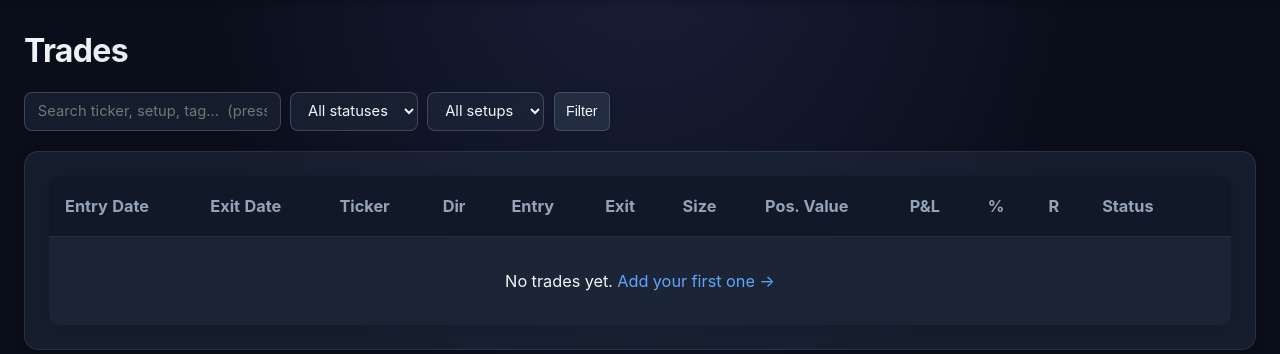
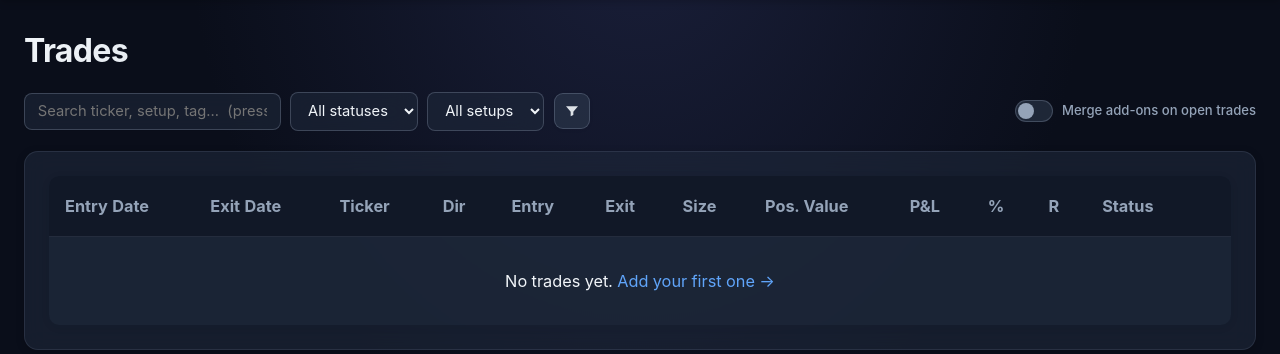
Before and after one commit to j-sromero/tradingjournal, a Flask app: page /trades in a window 1280 px wide. Shown: the part 96-450 px from the top of the page. Run offline with Flask 3, Linux system fonts and the light colour scheme; data comes from the database, SQL or seed files in the repository; data that the repository does not hold is empty.

Commit message:
Feat: merge open trades and insert filter icon

```diff
--- a/app.py
+++ b/app.py
@@ -1236,6 +1236,7 @@ def trades_list():
     status = request.args.get("status", "")
     setup = request.args.get("setup", "")
     selected_day = normalize_iso_day(request.args.get("day", "").strip())
+    merge_open = request.args.get("merge_open") == "1"
     show_individual = request.args.get("raw") == "1"
     selected_campaign = request.args.get("campaign", "").strip()
     sql = "SELECT * FROM trades WHERE (tags IS NULL OR tags NOT LIKE '%playbook%')"
@@ -1258,6 +1259,40 @@ def trades_list():
     campaigns = build_trade_campaigns(filtered_trades)
     campaign_map = {campaign["campaign_id"]: campaign for campaign in campaigns}
     trades = [aggregate_trade_campaign(campaign) for campaign in campaigns]
+
+    if merge_open:
+        merged_trades = []
+        merged_open = {}
+        open_order = []
+        for trade in trades:
+            if trade.get("status") != "open":
+                merged_trades.append(trade)
+                continue
+            merge_key = (trade.get("ticker"), trade.get("direction") or "")
+            if merge_key not in merged_open:
+                merged_open[merge_key] = dict(trade)
+                merged_open[merge_key]["_entry_notional"] = float(trade.get("entry_price") or 0) * float(trade.get("size") or 0)
+                open_order.append(merge_key)
+                continue
+            current = merged_open[merge_key]
+            current_size = float(current.get("size") or 0)
+            trade_size = float(trade.get("size") or 0)
+            current_entry_notional = float(current.get("_entry_notional") or 0)
+            trade_entry_notional = float(trade.get("entry_price") or 0) * trade_size
+            combined_size = current_size + trade_size
+            current["size"] = round(combined_size, 4)
+            current["entry_price"] = round((current_entry_notional + trade_entry_notional) / combined_size, 4) if combined_size else current.get("entry_price")
+            current["_entry_notional"] = current_entry_notional + trade_entry_notional
+            current["fees"] = round(float(current.get("fees") or 0) + float(trade.get("fees") or 0), 4)
+            if trade.get("entry_date") and (not current.get("entry_date") or trade["entry_date"] < current["entry_date"]):
+                current["entry_date"] = trade["entry_date"]
+            current["is_grouped"] = True
+            current["group_count"] = int(current.get("group_count") or 1) + int(trade.get("group_count") or 1)
+            current["_entry_notional"] = round(current["_entry_notional"], 10)
+        for trade in merged_open.values():
+            trade.pop("_entry_notional", None)
+        merged_trades.extend(merged_open[key] for key in open_order)
+        trades = sorted(merged_trades, key=lambda t: t.get("entry_date") or "", reverse=True)
 
     if show_individual and selected_campaign in campaign_map:
         selected_camp = campaign_map[selected_campaign]
@@ -1324,6 +1359,7 @@ def trades_list():
         raw_group_label=raw_group_label,
         raw_group_anchor=raw_group_anchor,
         selected_campaign=selected_campaign,
+        merge_open=merge_open,
         stats=stats,
         v3_mode=False,
     )
@@ -1335,6 +1371,7 @@ def v3_trades_list():
     q = request.args.get("q", "").strip()
     status = request.args.get("status", "")
     selected_day = normalize_iso_day(request.args.get("day", "").strip())
+    merge_open = request.args.get("merge_open") == "1"
 
     conn = sqlite3.connect(V3_DB_PATH)
     conn.row_factory = sqlite3.Row
@@ -1366,6 +1403,46 @@ def v3_trades_list():
         if len(text) >= 12 and text[:12].isdigit():
             return f"{text[0:4]}-{text[4:6]}-{text[6:8]} {text[8:10]}:{text[10:12]}"
         return text or None
+
+    def _merge_open_trades(rows_data):
+        merged = {}
+        order = []
+
+        for row in rows_data:
+            if row["exit_datetime"] is not None:
+                merged_key = (int(row["id"]),)
+            else:
+                merged_key = (row["symbol"], "open")
+
+            if merged_key not in merged:
+                merged[merged_key] = dict(row)
+                merged[merged_key]["_entry_notional"] = float(row["entry_price"] or 0) * float(row["quantity"] or 0)
+                order.append(merged_key)
+                continue
+
+            current = merged[merged_key]
+            current_quantity = float(current["quantity"] or 0)
+            row_quantity = float(row["quantity"] or 0)
+            current_entry_notional = float(current.get("_entry_notional") or 0)
+            row_entry_notional = float(row["entry_price"] or 0) * row_quantity
+            combined_quantity = current_quantity + row_quantity
+            current["quantity"] = combined_quantity
+            current["entry_price"] = (current_entry_notional + row_entry_notional) / combined_quantity if combined_quantity else float(current["entry_price"] or 0)
+            current["_entry_notional"] = current_entry_notional + row_entry_notional
+            if current["exit_price"] is None:
+                current["exit_price"] = row["exit_price"]
+            current["ib_commission"] = float(current["ib_commission"] or 0) + float(row["ib_commission"] or 0)
+            if row["entry_datetime"] and (not current["entry_datetime"] or row["entry_datetime"] < current["entry_datetime"]):
+                current["entry_datetime"] = row["entry_datetime"]
+            if row["exit_datetime"] and (not current["exit_datetime"] or row["exit_datetime"] > current["exit_datetime"]):
+                current["exit_datetime"] = row["exit_datetime"]
+
+        for item in merged.values():
+            item.pop("_entry_notional", None)
+        return [merged[key] for key in order]
+
+    if merge_open:
+        rows = _merge_open_trades(rows)
 
     trades = []
     for r in rows:
@@ -1418,6 +1495,7 @@ def v3_trades_list():
         raw_group_label=None,
         raw_group_anchor=None,
         selected_campaign="",
+        merge_open=merge_open,
         stats=stats,
         v3_mode=True,
     )
--- a/static/style.css
+++ b/static/style.css
@@ -675,6 +675,89 @@ tbody tr:last-child td {
   gap: 0.6rem;
   margin-bottom: 1.25rem;
   flex-wrap: wrap;
+  align-items: center;
+}
+
+.filters-main {
+  display: flex;
+  flex-wrap: wrap;
+  gap: 0.6rem;
+  align-items: center;
+  flex: 1 1 auto;
+}
+
+.filters-main .btn {
+  flex: 0 0 auto;
+}
+
+.filter-icon-btn {
+  width: 36px;
+  height: 36px;
+  padding: 0;
+  display: inline-flex;
+  align-items: center;
+  justify-content: center;
+  border-radius: 9px;
+}
+
+.filter-icon-btn svg {
+  opacity: 0.9;
+}
+
+.merge-toggle {
+  margin-left: auto;
+  display: inline-flex;
+  align-items: center;
+  gap: 0.55rem;
+  color: var(--muted);
+  font-size: 0.82rem;
+  font-weight: 500;
+  cursor: pointer;
+  user-select: none;
+}
+
+.merge-toggle input {
+  position: absolute;
+  opacity: 0;
+  pointer-events: none;
+}
+
+.merge-toggle__switch {
+  position: relative;
+  width: 38px;
+  height: 22px;
+  border-radius: 999px;
+  background: var(--panel-hover);
+  border: 1px solid var(--border-strong);
+  transition: background 0.15s ease, border-color 0.15s ease;
+  flex: 0 0 auto;
+}
+
+.merge-toggle__switch::after {
+  content: "";
+  position: absolute;
+  top: 50%;
+  left: 2px;
+  width: 16px;
+  height: 16px;
+  border-radius: 50%;
+  background: var(--muted);
+  transform: translateY(-50%);
+  transition: transform 0.15s ease, background 0.15s ease;
+}
+
+.merge-toggle input:checked + .merge-toggle__switch {
+  background: rgba(74, 222, 128, 0.16);
+  border-color: rgba(74, 222, 128, 0.45);
+}
+
+.merge-toggle input:checked + .merge-toggle__switch::after {
+  transform: translate(16px, -50%);
+  background: var(--primary);
+}
+
+.merge-toggle__text {
+  white-space: nowrap;
 }
 
 .filters input,
--- a/templates/trades.html
+++ b/templates/trades.html
@@ -2,6 +2,7 @@
 {% block content %}
 <h1>{{ 'Trades v3' if v3_mode else 'Trades' }}</h1>
 <form class="filters" method="get">
+  <div class="filters-main">
   <input type="text" id="search-input" name="q" placeholder="Search ticker, setup, tag…  (press /)" value="{{ q }}">
   <select name="status">
     <option value="">All statuses</option>
@@ -12,17 +13,27 @@
     <option value="">All setups</option>
     {% for s in setups %}<option value="{{ s }}" {% if setup==s %}selected{% endif %}>{{ s }}</option>{% endfor %}
   </select>
+  <button class="btn filter-icon-btn" type="submit" aria-label="Apply filters" title="Apply filters">
+    <svg viewBox="0 0 24 24" width="16" height="16" aria-hidden="true" focusable="false">
+      <path d="M3 5h18l-7 8v5l-4 2v-7L3 5z" fill="currentColor"></path>
+    </svg>
+  </button>
+  </div>
+  <label class="merge-toggle">
+    <input type="checkbox" name="merge_open" value="1" {% if merge_open %}checked{% endif %} onchange="this.form.submit()">
+    <span class="merge-toggle__switch" aria-hidden="true"></span>
+    <span class="merge-toggle__text">Merge add-ons on open trades</span>
+  </label>
   {% if selected_day %}<input type="hidden" name="day" value="{{ selected_day }}">{% endif %}
   {% if show_individual %}<input type="hidden" name="raw" value="1">{% endif %}
   {% if selected_campaign %}<input type="hidden" name="campaign" value="{{ selected_campaign }}">{% endif %}
-  <button class="btn">Filter</button>
 </form>
 
 {% if selected_day %}
   <div class="card filter-summary">
     <strong>Day filter:</strong> {{ selected_day_label }}
     <span class="muted">Showing trades where you opened or closed a position on that date.</span>
-    <a class="btn" href="{{ url_for('v3_trades_list', q=q, status=status) if v3_mode else url_for('trades_list', q=q, status=status, setup=setup) }}">Clear day filter</a>
+    <a class="btn" href="{{ url_for('v3_trades_list', q=q, status=status, merge_open=merge_open) if v3_mode else url_for('trades_list', q=q, status=status, setup=setup, merge_open=merge_open) }}">Clear day filter</a>
   </div>
 {% endif %}
 
@@ -31,7 +42,7 @@
     <strong>Position breakdown:</strong> {{ raw_group_label }}
     <span class="muted">Each row below is one sell leg from this closed position.</span>
 
-    <a class="btn" href="{{ url_for('trades_list', q=q, status=status, setup=setup, day=selected_day) }}#row-{{ raw_group_anchor }}">Back to grouped view</a>
+    <a class="btn" href="{{ url_for('trades_list', q=q, status=status, setup=setup, day=selected_day, merge_open=merge_open) }}#row-{{ raw_group_anchor }}">Back to grouped view</a>
 </div>
 {% endif %}
 
@@ -108,7 +119,7 @@
         {% if v3_mode %}
           <a href="{{ url_for('v3_chart_view', trade_id=t.id, symbol=t.ticker, entry=t.entry_date, exit=t.exit_date or '', entry_price=t.entry_price, exit_price=t.exit_price if t.exit_price is not none else '') }}">chart</a>
         {% elif t.is_grouped %}
-          <a href="{{ url_for('trades_list', q=q, status=status, setup=setup, day=selected_day, raw=1, campaign=t.campaign_id) }}">fills</a>
+          <a href="{{ url_for('trades_list', q=q, status=status, setup=setup, day=selected_day, raw=1, campaign=t.campaign_id, merge_open=merge_open) }}">fills</a>
         {% else %}
           <a href="{{ url_for('trade_detail', tid=t.id, back_row=t.id) }}">view</a> |
           <a href="{{ url_for('edit_trade', tid=t.id) }}">edit</a>
--- a/templates/v3_chart.html
+++ b/templates/v3_chart.html
@@ -11,8 +11,8 @@
     <select id="iv_select" style="padding:.25rem .5rem; border-radius:4px; background:#1e222d; color:#d1d4dc; border:1px solid #363a45;">
       <option value="5m">5 min</option>
       <option value="15m">15 min</option>
-      <option value="1h" selected>1 hour</option>
-      <option value="1d">Daily</option>
+      <option value="1h">1 hour</option>
+      <option value="1d" selected>Daily</option>
     </select>
     <button id="log_toggle" style="padding:.25rem .75rem; border-radius:4px; background:#1e222d; color:#d1d4dc; border:1px solid #363a45; cursor:pointer; font-size:.85rem;">Log</button>
   </div>
```
